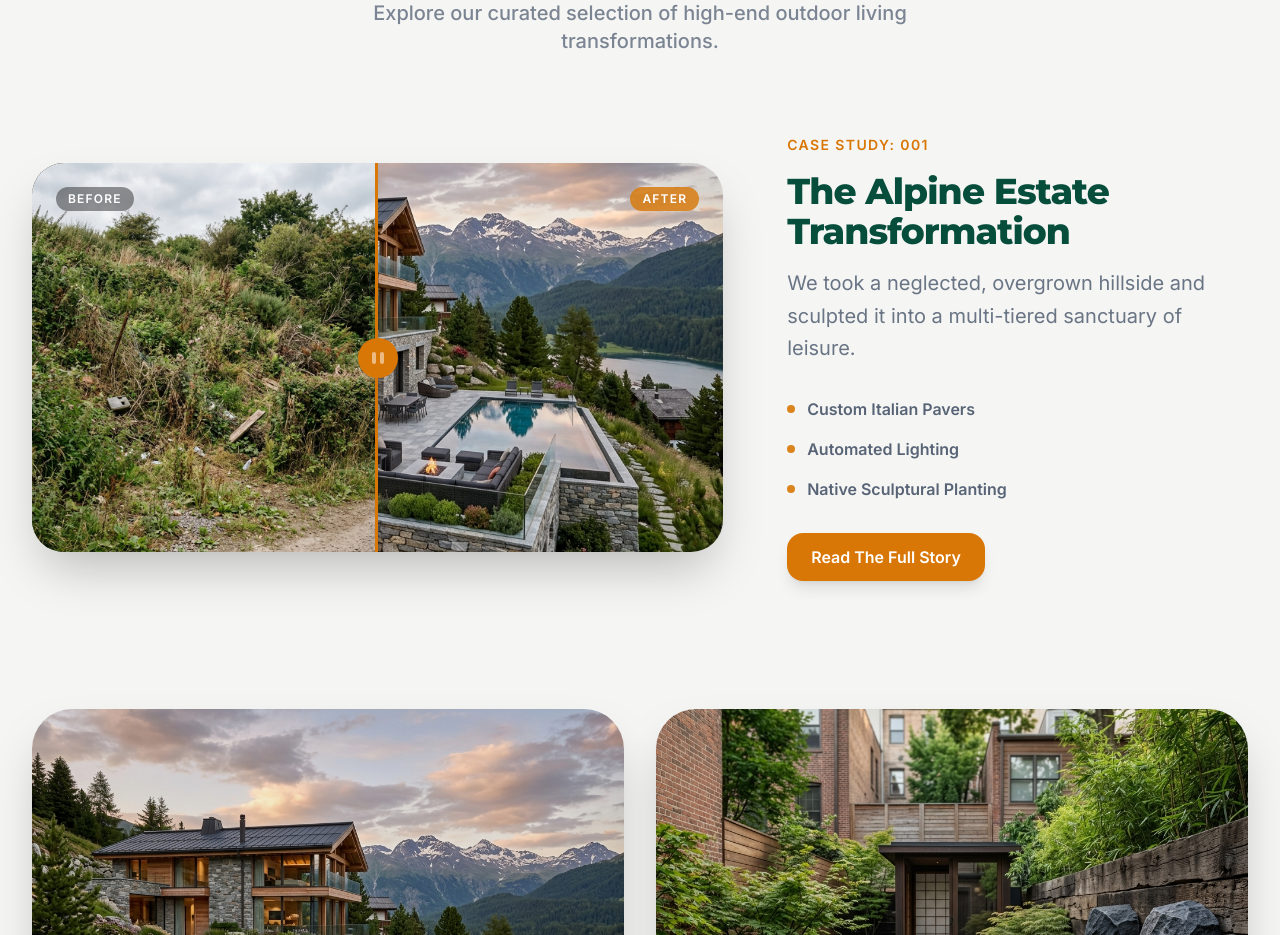
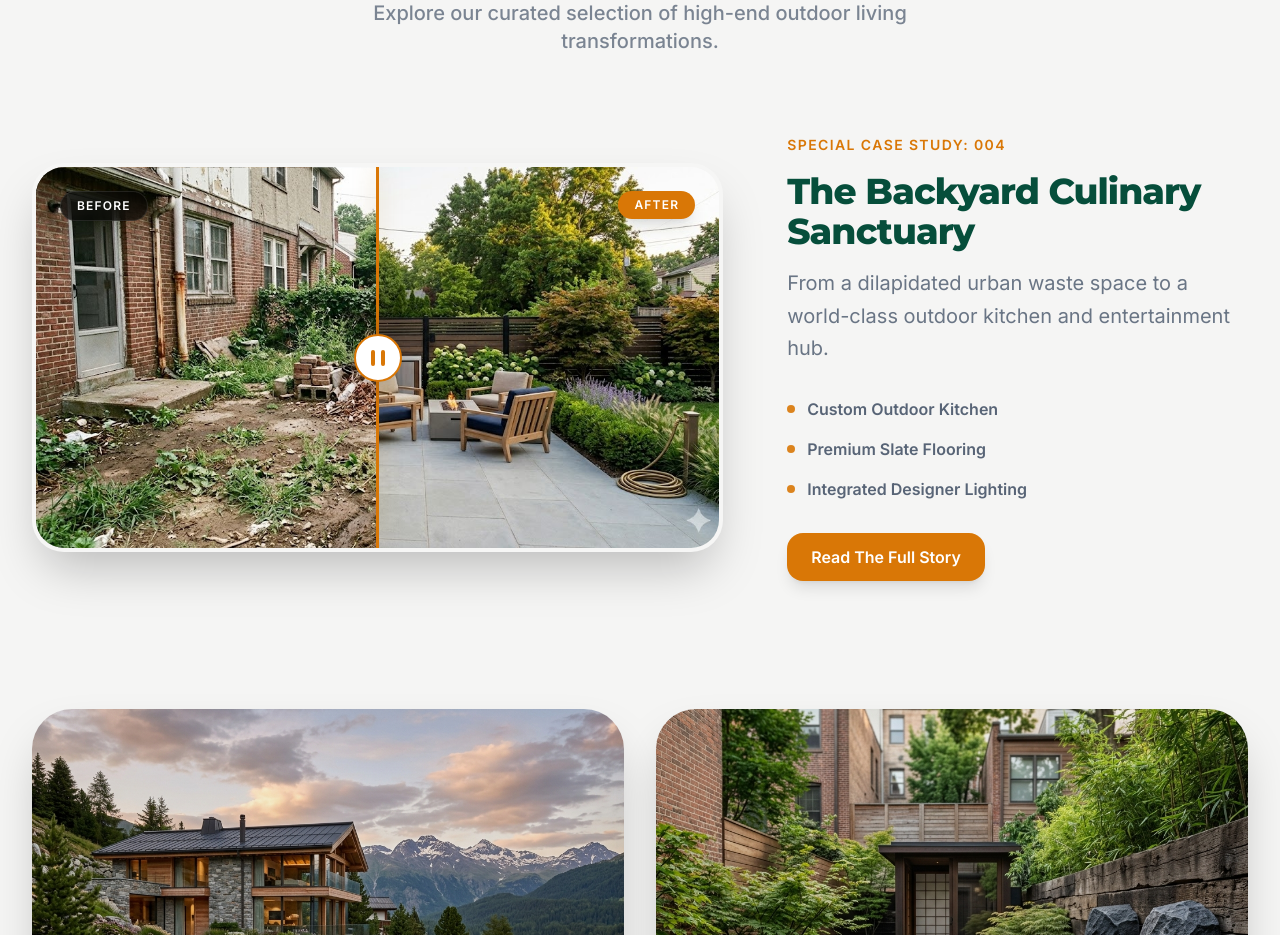
Before and after one commit to GrandHashStudio/GreenScapePro, a React (Vite) app: page / in a window 1280 px wide. Shown: the part 3040-3975 px from the top of the page. Built offline with nearby package versions, Linux system fonts and the light colour scheme.

Commit message:
feat: add interactive BeforeAfter component and integrate into portfolio section

```diff
--- a/src/components/BeforeAfter.tsx
+++ b/src/components/BeforeAfter.tsx
@@ -43,38 +43,43 @@ export default function BeforeAfter({ beforeImage, afterImage }: BeforeAfterProp
   return (
     <div
       ref={containerRef}
-      className="relative w-full aspect-[16/9] rounded-[2rem] overflow-hidden shadow-2xl cursor-ew-resize select-none"
+      className="relative w-full aspect-[16/9] rounded-[2rem] overflow-hidden shadow-2xl cursor-ew-resize select-none border-4 border-white/10"
       onMouseDown={onMouseDown}
       onTouchStart={onMouseDown}
     >
+      {/* After Image (Base Layer) */}
       <div
         className="absolute inset-0 bg-cover bg-center"
         style={{ backgroundImage: `url(${afterImage})` }}
       ></div>
 
+      {/* Before Image (Clipping Layer) */}
       <div
-        className="absolute inset-0 bg-cover bg-center border-r-[3px] border-brand-gold shadow-lg"
+        className="absolute inset-0 bg-cover bg-center border-r-[3px] border-brand-gold shadow-[10px_0_30px_rgba(0,0,0,0.5)] z-10"
         style={{
           backgroundImage: `url(${beforeImage})`,
-          width: `${sliderPos}%`
+          clipPath: `inset(0 ${100 - sliderPos}% 0 0)`
         }}
       ></div>
 
-      {/* Slider Knob */}
+      {/* Slider Visual Indicator (Line + Knob) */}
       <div
-        className="absolute top-1/2 -translate-y-1/2 -translate-x-1/2 w-10 h-10 bg-brand-gold rounded-full flex items-center justify-center shadow-2xl pointer-events-none"
+        className="absolute top-0 bottom-0 z-20 pointer-events-none"
         style={{ left: `${sliderPos}%` }}
       >
-        <div className="flex space-x-1">
-          <div className="w-1 h-3 bg-white/50 rounded-full"></div>
-          <div className="w-1 h-3 bg-white/50 rounded-full"></div>
+        <div className="absolute inset-y-0 -left-[1.5px] w-[3px] bg-brand-gold shadow-[0_0_20px_rgba(184,142,47,0.5)]"></div>
+        <div className="absolute top-1/2 -translate-y-1/2 -translate-x-1/2 w-12 h-12 bg-white rounded-full flex items-center justify-center shadow-[0_0_40px_rgba(0,0,0,0.4)] border-2 border-brand-gold">
+          <div className="flex space-x-1.5">
+            <div className="w-1 h-4 bg-brand-gold rounded-full"></div>
+            <div className="w-1 h-4 bg-brand-gold rounded-full"></div>
+          </div>
         </div>
       </div>
 
-      <div className="absolute top-6 left-6 inline-block bg-black/40 backdrop-blur-md text-white text-xs font-bold uppercase tracking-widest px-3 py-1 rounded-full">
+      <div className="absolute top-6 left-6 z-30 inline-block bg-black/60 backdrop-blur-md text-white text-xs font-black uppercase tracking-widest px-4 py-1.5 rounded-full border border-white/10">
         Before
       </div>
-      <div className="absolute top-6 right-6 inline-block bg-brand-gold/80 backdrop-blur-md text-white text-xs font-bold uppercase tracking-widest px-3 py-1 rounded-full">
+      <div className="absolute top-6 right-6 z-30 inline-block bg-brand-gold text-white text-xs font-black uppercase tracking-widest px-4 py-1.5 rounded-full shadow-lg">
         After
       </div>
     </div>
--- a/src/components/Portfolio.tsx
+++ b/src/components/Portfolio.tsx
@@ -72,20 +72,20 @@ export default function Portfolio() {
           <div className="flex flex-col lg:flex-row items-center gap-16">
             <div className="lg:w-3/5 w-full">
               <BeforeAfter
-                beforeImage="/images/alpine_estate_before.png"
-                afterImage="/images/alpine_estate_after.png"
+                beforeImage="/images/transformation_before.jpg"
+                afterImage="/images/transformation_after.jpg"
               />
             </div>
             <div className="lg:w-2/5 space-y-8">
               <div className="space-y-4">
-                <p className="text-brand-gold font-bold uppercase tracking-widest text-sm">Case Study: 001</p>
-                <h3 className="text-4xl font-black tracking-tight">The Alpine Estate Transformation</h3>
+                <p className="text-brand-gold font-bold uppercase tracking-widest text-sm">Special Case Study: 004</p>
+                <h3 className="text-4xl font-black tracking-tight">The Backyard Culinary Sanctuary</h3>
                 <p className="text-xl leading-relaxed opacity-80">
-                  We took a neglected, overgrown hillside and sculpted it into a multi-tiered sanctuary of leisure.
+                  From a dilapidated urban waste space to a world-class outdoor kitchen and entertainment hub.
                 </p>
               </div>
               <ul className="space-y-4">
-                {['Custom Italian Pavers', 'Automated Lighting', 'Native Sculptural Planting'].map((feature, i) => (
+                {['Custom Outdoor Kitchen', 'Premium Slate Flooring', 'Integrated Designer Lighting'].map((feature, i) => (
                   <li key={i} className="flex items-center space-x-3 font-bold opacity-90">
                     <span className="w-2 h-2 bg-brand-gold rounded-full"></span>
                     <span>{feature}</span>
```
Also changed, not shown: public/images/transformation_after.jpg (added), public/images/transformation_before.jpg (added).
